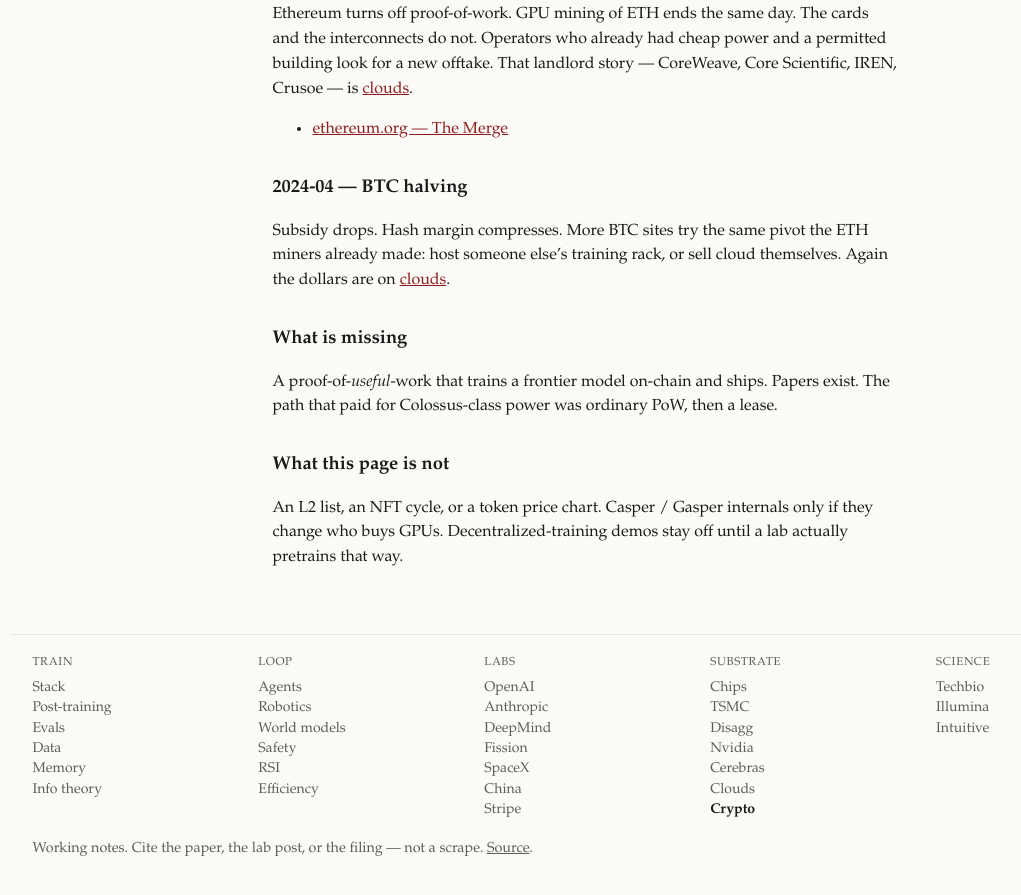
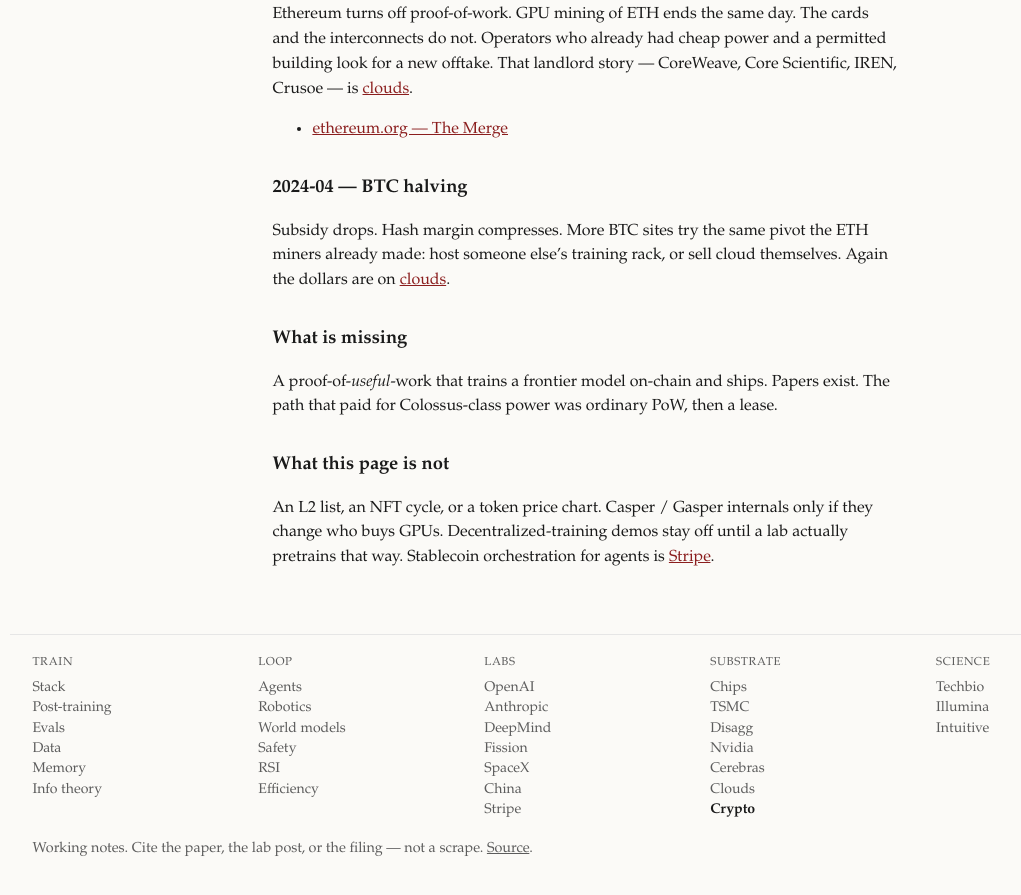
Before and after one commit to vandontduong/chronicle, a Jekyll site: the page built from timelines/cryptocurrency.md, in a window 1280 px wide and 900 px high, scrolled down 1395 px. Shown: the top 895 px of the window, without its empty margins (54-1075 px from the left). Built offline with Jekyll 4.4.1, drawn with Linux system fonts in a browser that asks for light colours; some of the changed text lies outside the part shown.

Commit message:
Point stablecoin agent rails at Stripe

```diff
--- a/timelines/cryptocurrency.md
+++ b/timelines/cryptocurrency.md
@@ -8,7 +8,7 @@ permalink: /timelines/cryptocurrency/
 
 <p class="meta">Hashing paid for the sheds. After the Merge, the sheds trained models.</p>
 
-This page is the protocols that made *ugly megawatts and GPUs* a business. Who lent against those GPUs, and which miners became landlords, lives on [clouds]({{ '/timelines/clouds/' | relative_url }}). The cards themselves live on [Nvidia]({{ '/timelines/nvidia/' | relative_url }}).
+This page is the protocols that made *ugly megawatts and GPUs* a business. Who lent against those GPUs, and which miners became landlords, lives on [clouds]({{ '/timelines/clouds/' | relative_url }}). The cards themselves live on [Nvidia]({{ '/timelines/nvidia/' | relative_url }}). Bridge / Privy / Tempo as *payment* rails live on [Stripe]({{ '/timelines/stripe/' | relative_url }}).
 
 Not a coin catalogue. A token is a beat only if it changed what hardware was bought or what power was energized.
 
@@ -57,4 +57,4 @@ A proof-of-*useful*-work that trains a frontier model on-chain and ships. Papers
 
 ## What this page is not
 
-An L2 list, an NFT cycle, or a token price chart. Casper / Gasper internals only if they change who buys GPUs. Decentralized-training demos stay off until a lab actually pretrains that way.
+An L2 list, an NFT cycle, or a token price chart. Casper / Gasper internals only if they change who buys GPUs. Decentralized-training demos stay off until a lab actually pretrains that way. Stablecoin orchestration for agents is [Stripe]({{ '/timelines/stripe/' | relative_url }}).
```
